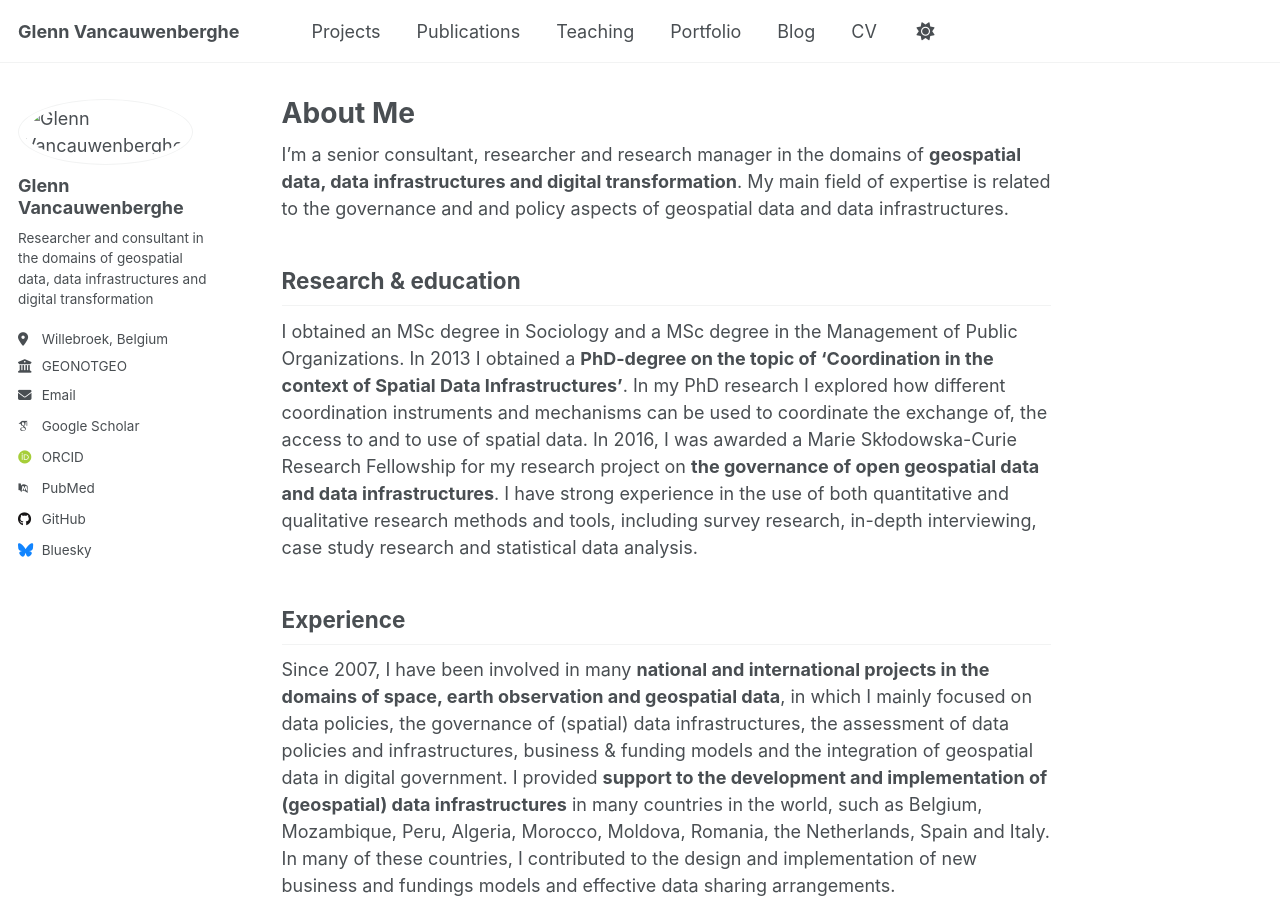
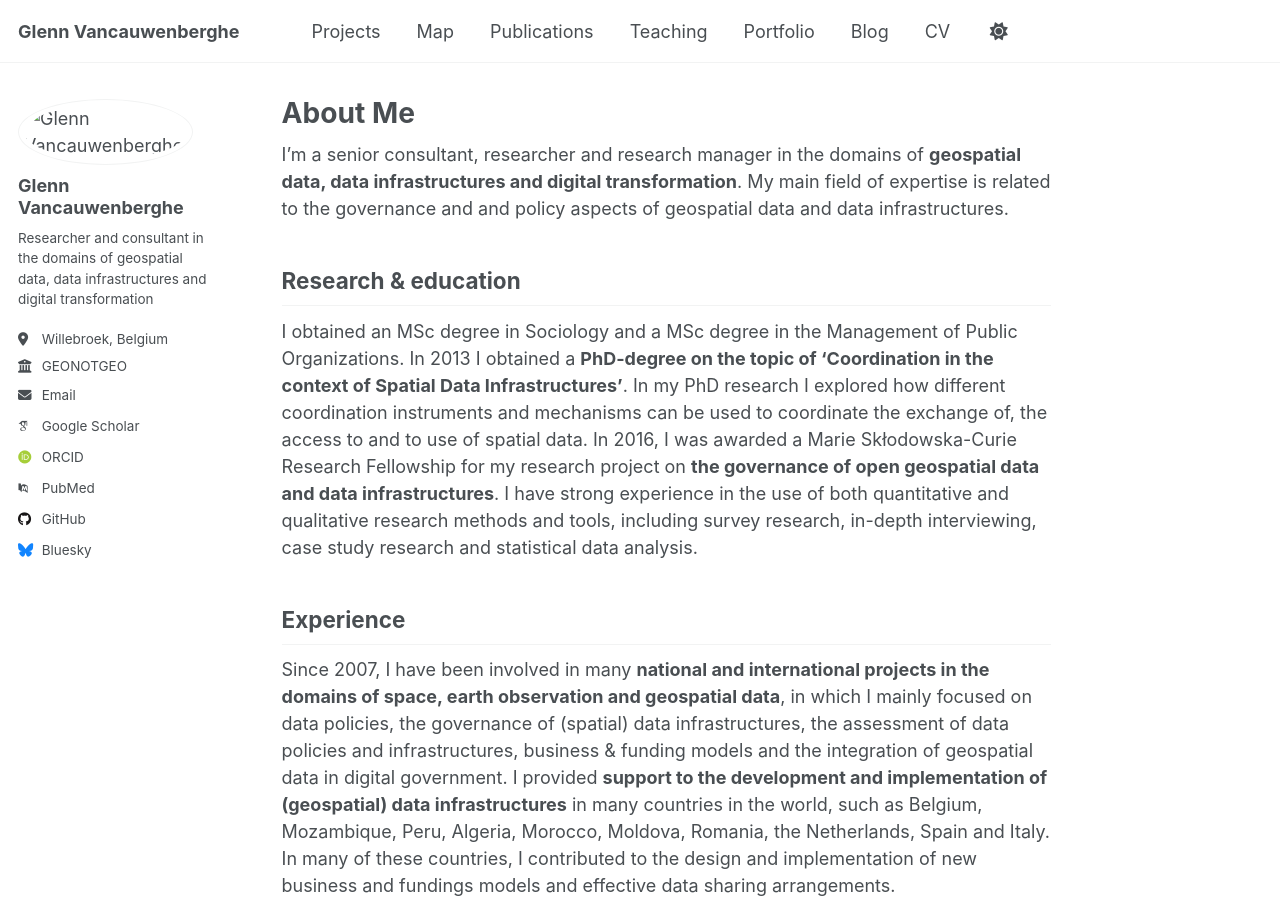
Before and after one commit to GVancauwenberghe/gvancauwenberghe.github.io, a Jekyll site: the page built from _pages/about.md, in a window 1280 px wide and 900 px high. Built offline with Jekyll 4.4.1, drawn with Linux system fonts in a browser that asks for light colours; some web fonts are replaced.

Commit message:
Update navigation.yml

```diff
--- a/_data/navigation.yml
+++ b/_data/navigation.yml
@@ -10,6 +10,9 @@
 main:
 
   - title: "Projects"
+    url: /talks/
+
+  - title: "Map"
     url: /talks/
 
   - title: "Publications"
```
